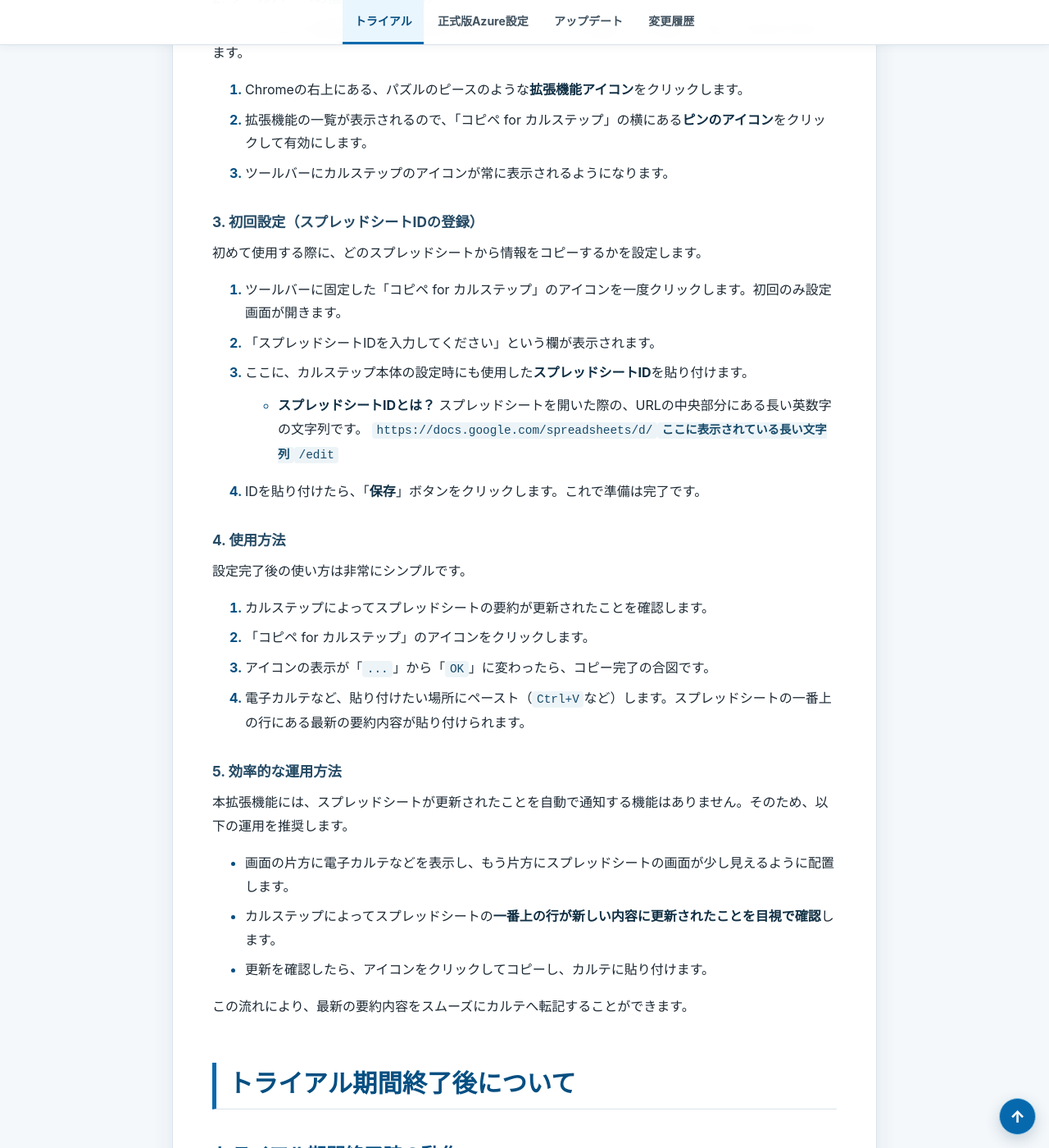
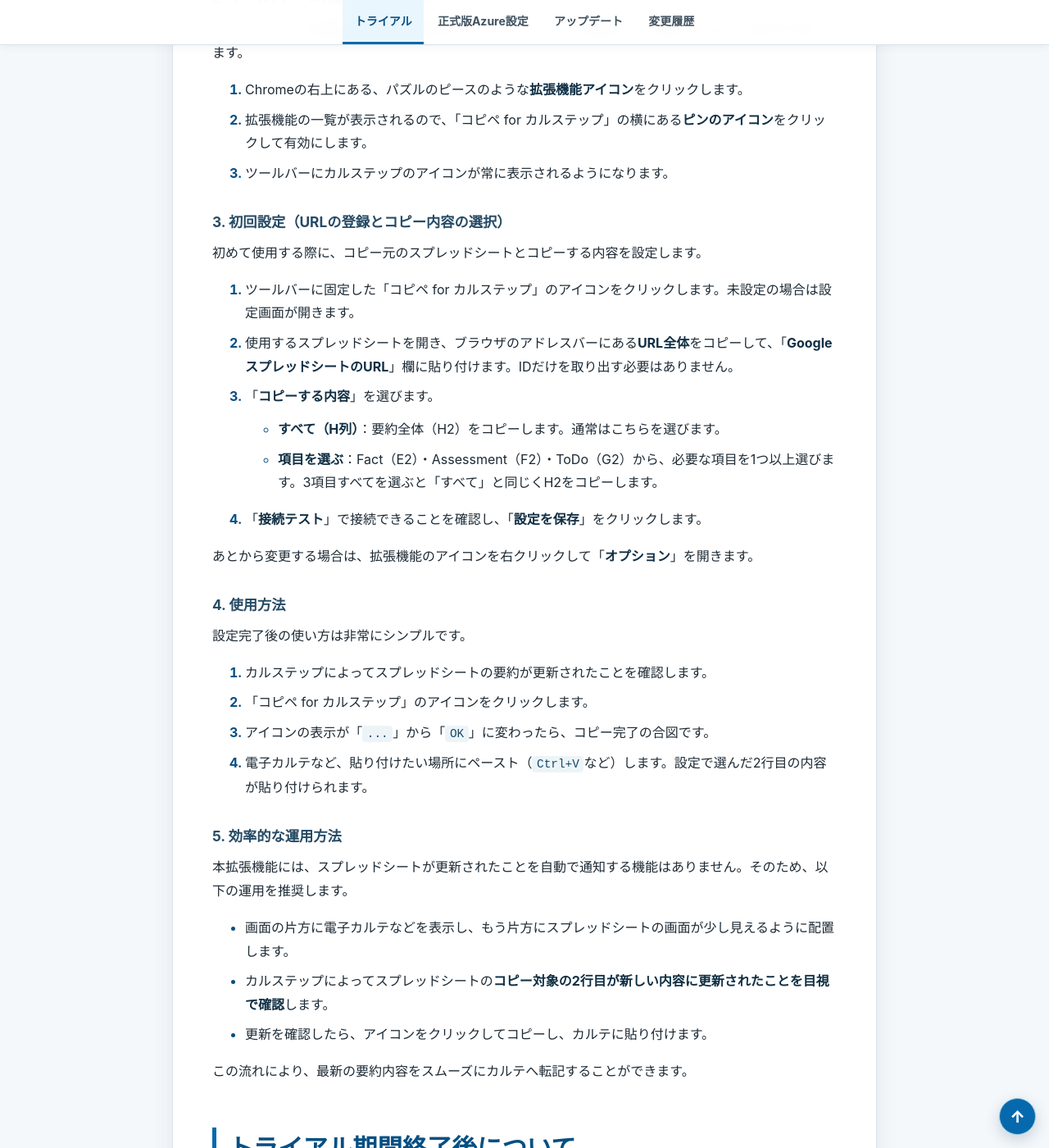
Before and after one commit to mjs-com/karustep-download-site, a Jekyll site: the page built from trial-manual/index.md, in a window 1280 px wide and 1400 px high, scrolled down 18184 px. Shown: the whole window at 82% size. Built offline with Jekyll 4.4.1, drawn with Linux system fonts in a browser that asks for light colours.

Commit message:
コピペforカルステップ変更

```diff
--- a/trial-manual/index.md
+++ b/trial-manual/index.md
@@ -395,16 +395,17 @@ API-key（AIパスワード）の登録（旧HTML版）：<a href="https://www.y
 2.  拡張機能の一覧が表示されるので、「コピペ for カルステップ」の横にある**ピンのアイコン**をクリックして有効にします。
 3.  ツールバーにカルステップのアイコンが常に表示されるようになります。
 
-#### 3. 初回設定（スプレッドシートIDの登録）
-初めて使用する際に、どのスプレッドシートから情報をコピーするかを設定します。
+#### 3. 初回設定（URLの登録とコピー内容の選択）
+初めて使用する際に、コピー元のスプレッドシートとコピーする内容を設定します。
 
-1.  ツールバーに固定した「コピペ for カルステップ」のアイコンを一度クリックします。初回のみ設定画面が開きます。
-2.  「スプレッドシートIDを入力してください」という欄が表示されます。
-3.  ここに、カルステップ本体の設定時にも使用した**スプレッドシートID**を貼り付けます。
-    * **スプレッドシートIDとは？**
-        スプレッドシートを開いた際の、URLの中央部分にある長い英数字の文字列です。
-        `https://docs.google.com/spreadsheets/d/`**`ここに表示されている長い文字列`**`/edit`
-4.  IDを貼り付けたら、「**保存**」ボタンをクリックします。これで準備は完了です。
+1.  ツールバーに固定した「コピペ for カルステップ」のアイコンをクリックします。未設定の場合は設定画面が開きます。
+2.  使用するスプレッドシートを開き、ブラウザのアドレスバーにある**URL全体**をコピーして、「**GoogleスプレッドシートのURL**」欄に貼り付けます。IDだけを取り出す必要はありません。
+3.  「**コピーする内容**」を選びます。
+    * **すべて（H列）**：要約全体（H2）をコピーします。通常はこちらを選びます。
+    * **項目を選ぶ**：Fact（E2）・Assessment（F2）・ToDo（G2）から、必要な項目を1つ以上選びます。3項目すべてを選ぶと「すべて」と同じくH2をコピーします。
+4.  「**接続テスト**」で接続できることを確認し、「**設定を保存**」をクリックします。
+
+あとから変更する場合は、拡張機能のアイコンを右クリックして「**オプション**」を開きます。
 
 #### 4. 使用方法
 設定完了後の使い方は非常にシンプルです。
@@ -412,13 +413,13 @@ API-key（AIパスワード）の登録（旧HTML版）：<a href="https://www.y
 1.  カルステップによってスプレッドシートの要約が更新されたことを確認します。
 2.  「コピペ for カルステップ」のアイコンをクリックします。
 3.  アイコンの表示が「`...`」から「`OK`」に変わったら、コピー完了の合図です。
-4.  電子カルテなど、貼り付けたい場所にペースト（`Ctrl+V`など）します。スプレッドシートの一番上の行にある最新の要約内容が貼り付けられます。
+4.  電子カルテなど、貼り付けたい場所にペースト（`Ctrl+V`など）します。設定で選んだ2行目の内容が貼り付けられます。
 
 #### 5. 効率的な運用方法
 本拡張機能には、スプレッドシートが更新されたことを自動で通知する機能はありません。そのため、以下の運用を推奨します。
 
 * 画面の片方に電子カルテなどを表示し、もう片方にスプレッドシートの画面が少し見えるように配置します。
-* カルステップによってスプレッドシートの**一番上の行が新しい内容に更新されたことを目視で確認**します。
+* カルステップによってスプレッドシートの**コピー対象の2行目が新しい内容に更新されたことを目視で確認**します。
 * 更新を確認したら、アイコンをクリックしてコピーし、カルテに貼り付けます。
 
 この流れにより、最新の要約内容をスムーズにカルテへ転記することができます。
```
Also changed, not shown: mac/trial-manual/index.md (+3 -1 lines), manual/index.md (+12 -11 lines).
